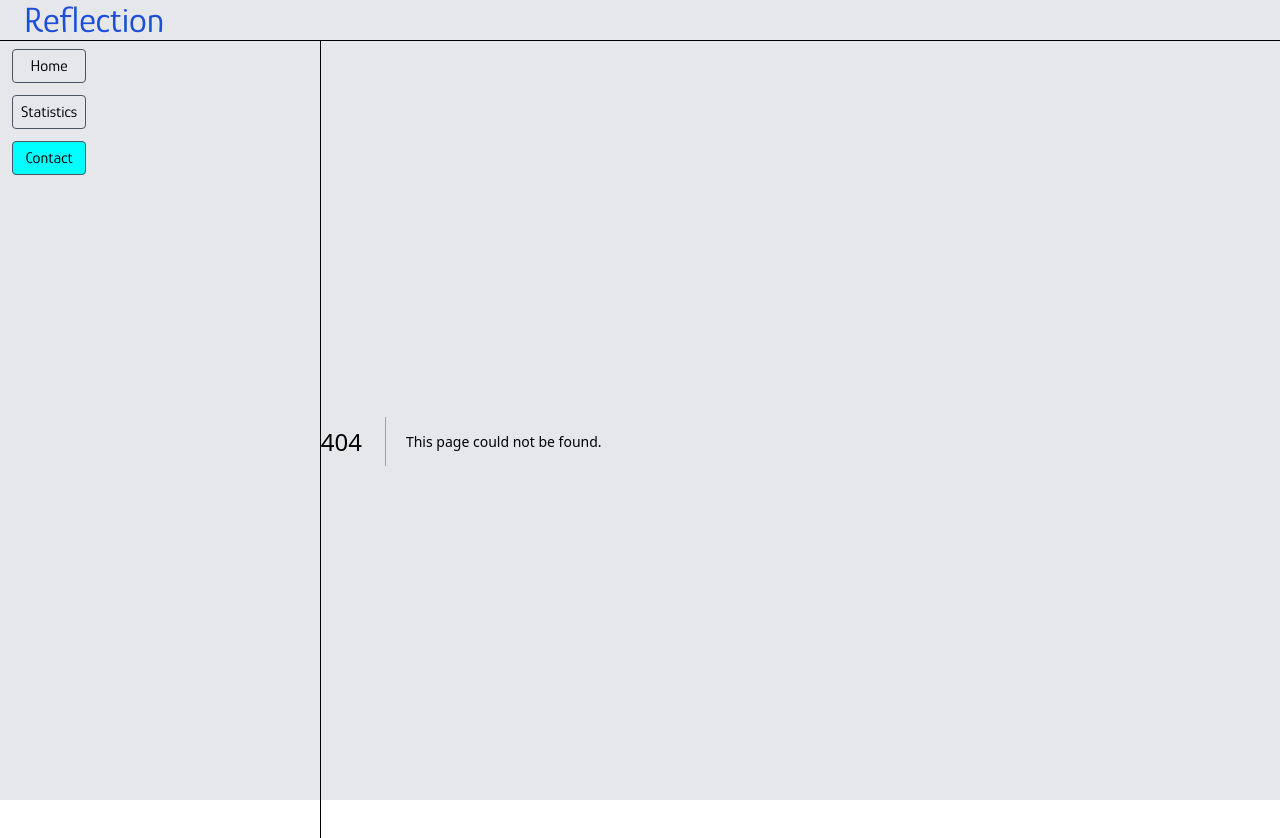
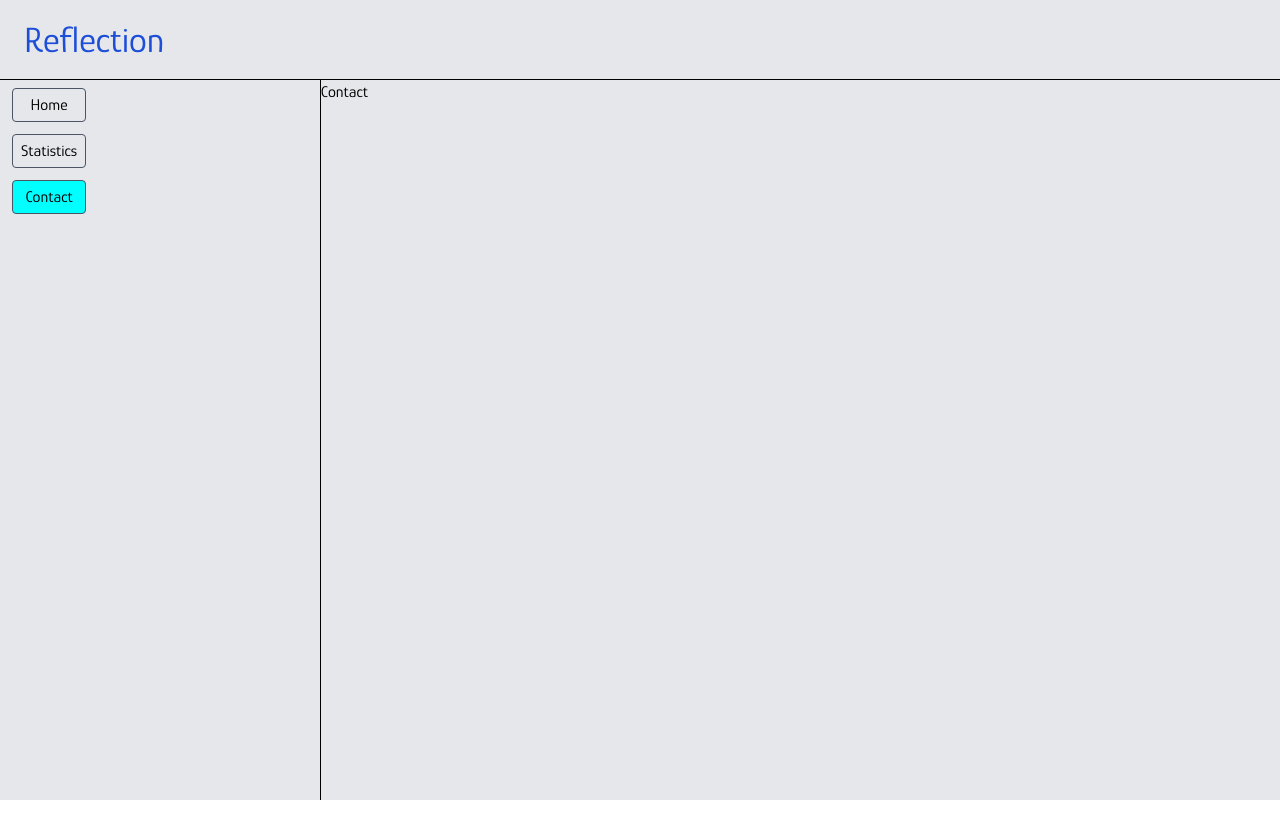
Before and after one commit to daredevilteja/project_reflection, a Next.js app: page /contact in a window 1280 px wide. Before the commit this address had no page. Shown: the top 838 px of the page. After the commit the page ends 800 px from the top, so only its background shows below. Built offline with nearby package versions, Linux system fonts and the light colour scheme.

Commit message:
feat(contact): add Contact page component

```diff
--- /dev/null
+++ b/src/app/contact/page.js
@@ -0,0 +1,3 @@
+export default function Contact() {
+  return <div>Contact</div>;
+}
```
